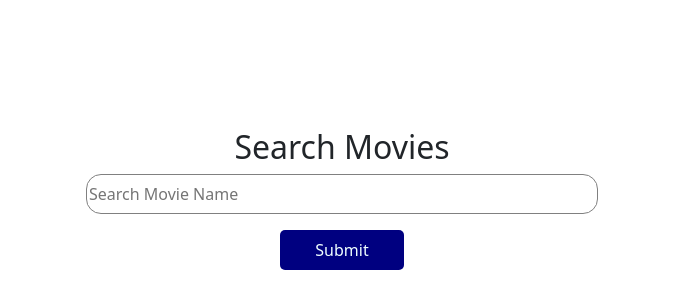
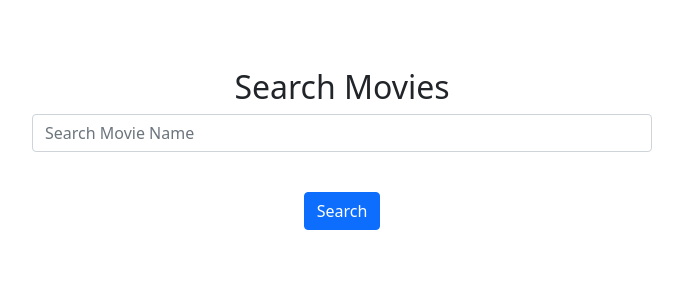
Before and after one commit to Sudheesh6690/Movie, a plain HTML site: page index.html in a window 1280 px wide. Shown: the whole page, without its empty margins (298-981 px from the left). Drawn offline with nearby package versions, Linux system fonts and the light colour scheme.

Commit message:
Second commit

```diff
--- a/index.html
+++ b/index.html
@@ -3,21 +3,31 @@
 <head>
     <meta charset="UTF-8">
     <meta name="viewport" content="width=device-width, initial-scale=1.0">
-    <title>Movie</title>
+    <title>Movie Search</title>
     <link rel="stylesheet" href="style.css">
     <link href="https://cdn.jsdelivr.net/npm/bootstrap@5.0.2/dist/css/bootstrap.min.css" rel="stylesheet" integrity="sha384-EVSTQN3/azprG1Anm3QDgpJLIm9Nao0Yz1ztcQTwFspd3yD65VohhpuuCOmLASjC" crossorigin="anonymous">
 </head>
 <body>
 
-    <div class="input-a text-center">
+    <div class="input-a text-center my-5">
         <h2> Search Movies</h2>
+        <input id="MovieName" type="text" class="form-control mx-auto w-50" placeholder="Search Movie Name">
+        <br>
+        <button id="myButton" onclick="search()" type="submit" class="mt-3 btn btn-primary">Search</button>
+    </div>
 
-    <input id="pname" type="text" placeholder="Search Movie Name">
-    <br>
-    <button onclick="search()" class="mt-3 btn-one">Submit</button>
+    <!-- movie results -->
+    <div class="container">
 
+        <div class="row justify-content-center movies">
+
+            <!-- Movie cards -->
+        </div>
     </div>
 
     <script src="https://cdn.jsdelivr.net/npm/bootstrap@5.0.2/dist/js/bootstrap.bundle.min.js" integrity="sha384-MrcW6ZMFYlzcLA8Nl+NtUVF0sA7MsXsP1UyJoMp4YLEuNSfAP+JcXn/tWtIaxVXM" crossorigin="anonymous"></script>
+
+    <!-- JavaScript -->
+    <script src="main.js"></script>
 </body>
 </html>
--- a/main.js
+++ b/main.js
@@ -1,12 +1,36 @@
-const option ={
-    method:'GET',
+const options = {
+    method: 'GET',
     headers: {
-         ' X-RapidAPI-Key':'52953b28fdmsh78e71a4d476e7ccp1a1807jsnf9a3fda26853',
-        'X-RapidAPI-Host':'imdb8.p.rapidapi.com'
+        'X-RapidAPI-Key': '52953b28fdmsh78e71a4d476e7ccp1a1807jsnf9a3fda26853',
+        'X-RapidAPI-Host': 'imdb8.p.rapidapi.com'
     }
 };
 
-function search(){
-    moviename=movieName . value
+function search() {
+    const moviename = document.getElementById('MovieName').value;
 
+    fetch(`https://imdb8.p.rapidapi.com/auto-complete?q=${moviename}`, options)
+        .then(response => response.json())
+        .then(data => {
+            const list = data.d;
+            document.querySelector(".movies").innerHTML = "";
+
+            list.map((item) => {
+                const name = item.l;
+                const poster = item.i.imageUrl;
+                const movie = `
+                    <div class="col-md-4 col-sm-6 mb-4">
+                        <div class="card h-100">
+                            <img src="${poster}" class="card-img-top" alt="${name} poster">
+                            <div class="card-body text-center">
+                                <h5 class="card-title">${name}</h5>
+                            </div>
+                        </div>
+                    </div>`;
+                document.querySelector(".movies").innerHTML += movie;
+            });
+        })
+        .catch(err => {
+            console.error(err);
+        });
 }
--- a/style.css
+++ b/style.css
@@ -1,33 +1,36 @@
 
-
-
-h2{
-    margin: 20px;
+body {
+  background-color: #f4f4f4;
 }
 
-input{
-    width: 40%;
-    height: 2.5rem;
-    border: 1px solid gray;
-    border-radius: 15px;
-
+.input-a {
+  padding: 20px;
 }
 
-
-.input-a{
-   padding-top: 10%;
+.img-container {
+  width: 100%;
+  height: auto;
 }
 
-
-.btn-one{
-    padding: 8px 35px;
-    border: none;
-    background-color: navy;
-    color: azure;
-    border-radius: 5px;
+.movies {
+  display: flex;
+  flex-wrap: wrap;
 }
 
+.card {
+  border: none;
+  box-shadow: 0px 4px 8px rgba(0, 0, 0, 0.1);
+}
 
+.card-img-top {
+  height: 300px;
+  object-fit: cover;
+}
+
+h2 {
+  font-size: 1.5rem;
+  font-weight: 700;
+}
 
 /* Responsive behavior for smaller screens */
 @media (max-width: 768px) {
@@ -39,6 +42,9 @@ input{
     .input-a{
         padding-top: 20%;
      }
+     .form-control {
+      width: 100% !important;
+  }
 
   }
 
```
